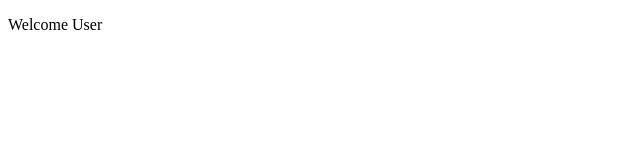
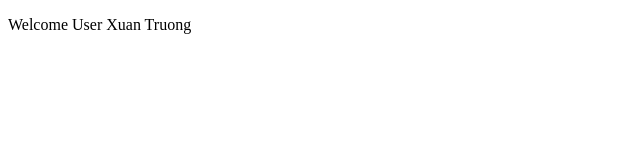
Before and after one commit to XTSoft2004/Test_PullRequest, a plain HTML site: page index.html in a window 1280 px wide. Shown: the whole page, without its empty margins (0-640 px from the left). Drawn offline with Linux system fonts and the light colour scheme.

Commit message:
commit nhánh 1

```diff
--- a/index.html
+++ b/index.html
@@ -9,7 +9,7 @@
 
 <body>
     <div>
-        <p>Welcome User</p>
+        <p>Welcome User Xuan Truong</p>
     </div>
 </body>
 
```
